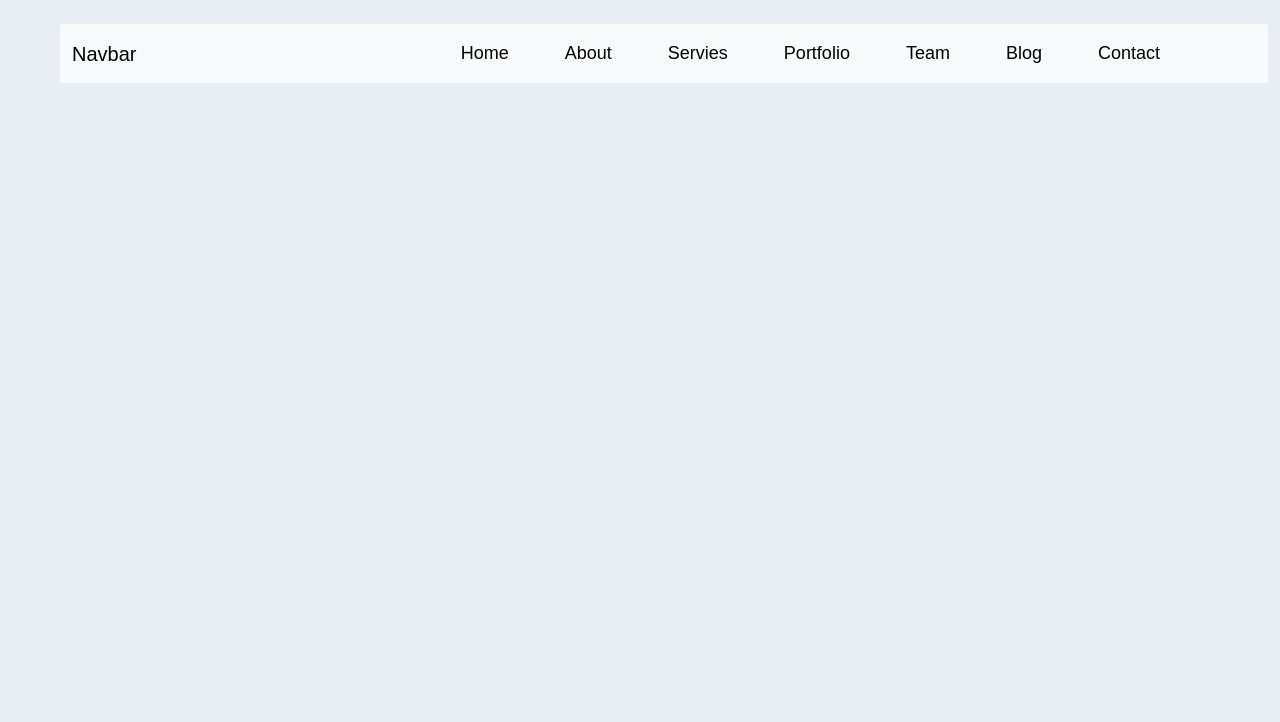
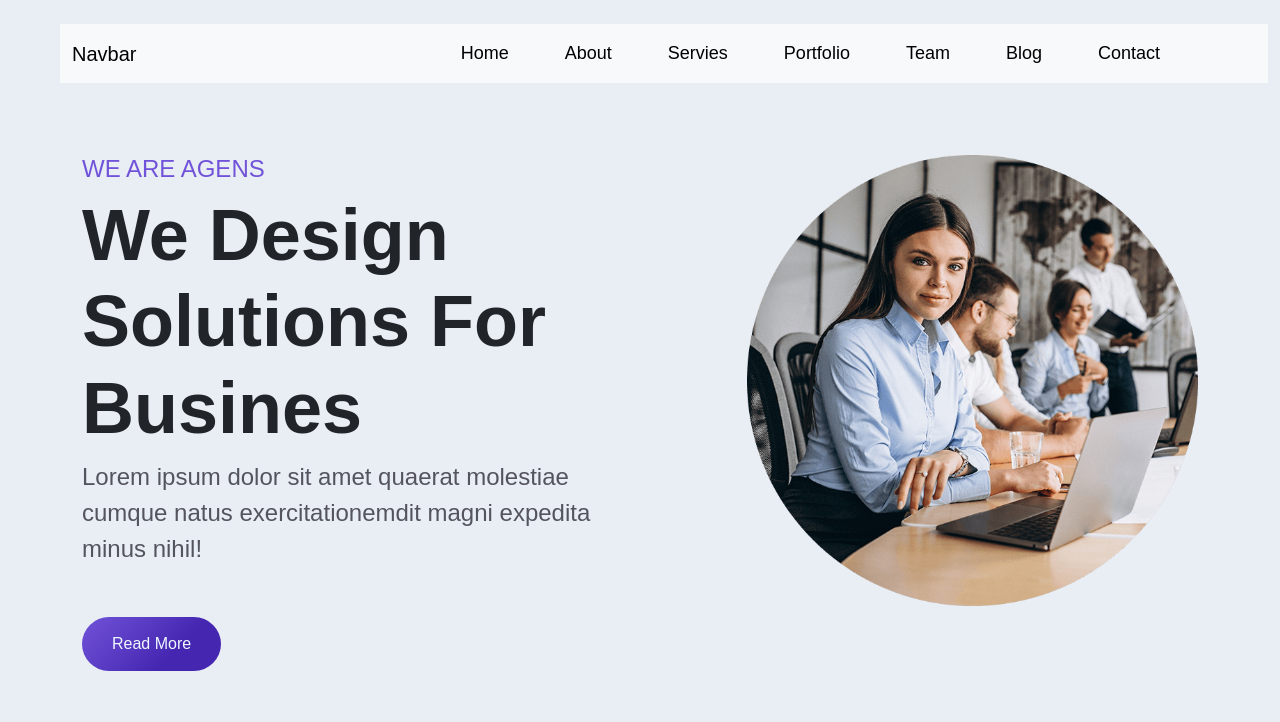
Before and after one commit to Mohamed00Abdelmonem/Course_Django_2023, a plain HTML site: page template-Egens-Landing-Page-main/index.html in a window 1280 px wide. Drawn offline with Linux system fonts and the light colour scheme.

Commit message:
add banner

```diff
--- a/template-Egens-Landing-Page-main/index.html
+++ b/template-Egens-Landing-Page-main/index.html
@@ -11,9 +11,12 @@
 <body>
 
 
+
+<div class="container-fluid">
+
+
 <!-- navbar start -->
 
-<div class="container-fluid">
 <nav class="navbar navbar-expand-lg bg-body-tertiary my-4 ms-5">
   <div class="container-fluid">
     <a class="navbar-brand" href="#">Navbar</a>
@@ -55,6 +58,21 @@
 
 <!-- end navbar -->
 
+<div class="container">
+<div class="row py-5">
+  <div class="col-lg-6 col-md-6 col-sm-6">
+     <h4 class="banner-subtitle">WE ARE AGENS</h4>
+     <h1 class="banner-tiitle">We Design Solutions For Busines</h1>
+     <p class="banner-text">Lorem ipsum dolor sit amet quaerat molestiae cumque natus exercitationemdit magni expedita minus nihil!</p>
+     <a class="banner-btn d-inline-block" href="">Read More</a>
+  </div>
+  <div class="col-lg-1 col-md-6 col-sm-6">
+    </div>
+  <div class="col-lg-5 col-md-6 col-sm-6">
+   <img src="img/img-three.png" class="img-fluid" alt="">
+  </div>
+</div>
+</div>
   </div>
 </body>
 </html>
--- a/template-Egens-Landing-Page-main/style.css
+++ b/template-Egens-Landing-Page-main/style.css
@@ -16,3 +16,24 @@ body{
 .nav-item{
     margin-right: 40px;
 }
+.banner-subtitle{
+color: #7153d9;
+font-size: 24px;
+font-weight: 500;
+}
+.banner-tiitle{
+    font-size: 72px;
+    font-weight: 700;
+}
+.banner-text{
+    font-size: 24px;
+    font-weight: 400;
+    color: #54545f;
+    margin-bottom: 50px;
+}
+.banner-btn{
+    text-decoration: none;
+    background: linear-gradient(135deg, #7153d9 0%, #5435be 45%, #4526b1 66%);     color: aliceblue;
+    padding: 15px 30px;
+    border-radius: 30px;
+}
```
Also changed, not shown: template-Egens-Landing-Page-main/img/img-three.png (added).
